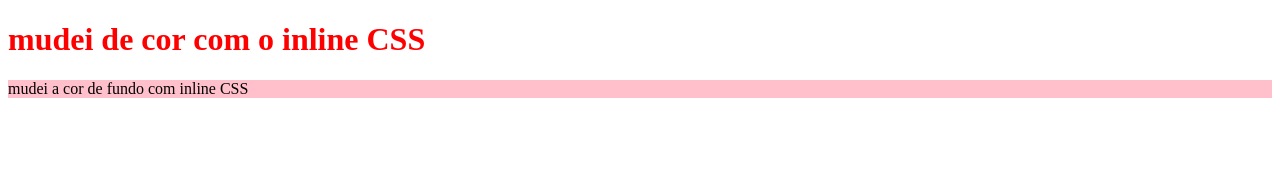
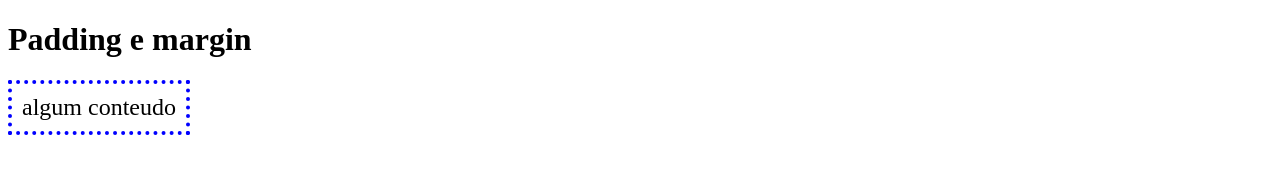
Before and after one commit to rodney2007/aulas_html-css, a plain HTML site: page 4_BOX_MODEL/2_padding_margin/index.html in a window 1280 px wide. Drawn offline with Linux system fonts and the light colour scheme.

Commit message:
width, height, bordere padding no box model

```diff
--- a/2_CSS/3_external_css/style.css
+++ b/2_CSS/3_external_css/style.css
@@ -0,0 +1,10 @@
+h1 {
+    background:blue;
+    color:red;
+}
+
+p {
+    background-color:white;
+    color:black;
+    font-size:26px;
+}
--- /dev/null
+++ b/3_ID_CLASS/style.css
@@ -0,0 +1,20 @@
+.verde {
+    color: green;
+
+}
+h1 {
+    color: red;
+    font-family: 'Segoe UI', Tahoma, Geneva, Verdana, sans-serif;
+}
+
+p{
+    color: blue;
+}
+
+h1 {
+    color: purple;
+}
+
+.titulos.grandes {
+    font-size: 50px;
+}
--- a/2_CSS/1_inline_css/index.html
+++ b/4_BOX_MODEL/2_padding_margin/index.html
@@ -4,10 +4,14 @@
     <meta charset="UTF-8">
     <meta http-equiv="X-UA-Compatible" content="IE=edge">
     <meta name="viewport" content="width=device-width, initial-scale=1.0">
-    <title>inline CSS</title>
+    <link rel="stylesheet" href="style.css">
+    <title> Padding e margin</title>
 </head>
 <body>
-   <h1 style="color: red">mudei de cor com o inline CSS</h1>
-   <p style="background-color: pink; ">mudei a cor de fundo com inline CSS</p>
+    <h1> Padding e margin</h1>
+
+    <div>
+        algum conteudo
+    </div>
 </body>
 </html>
--- /dev/null
+++ b/4_BOX_MODEL/2_padding_margin/style.css
@@ -0,0 +1,25 @@
+div {
+    border: 4px dotted blue;
+    width: fit-content;
+    font-size: 24px;
+
+    padding-top: 10px;
+    padding-right: 10px;
+    padding-bottom: 10px;
+    padding-left: 10px;
+
+    /*shorthand */
+    /* .1 valor = mesmo.valor pra todos os lados */
+    padding: 10px;
+    /* 2 valores = primeiro. top bottom ./segundo./rigth e left*/
+    padding: 10px 10px;
+
+    /* 3 valores  =+ 1 top/right e left/ 3 bottom*/
+    padding:10px  10px  10px;
+
+/* 4 valores 1 top/2 right/33botom/4 left*/
+padding: 10px  10px  10px  10px;
+
+padding-inline: 10px;/* apdding na horizontal*/
+padding-block: 10px;/*padding na vertical*/
+}
```
Also changed, not shown: 3_ID_CLASS/index.html (+19 -0 lines), 4_BOX_MODEL/1_width_height_border/index.html (added, +20 -0 lines), 4_BOX_MODEL/1_width_height_border/style.css (added, +20 -0 lines).
